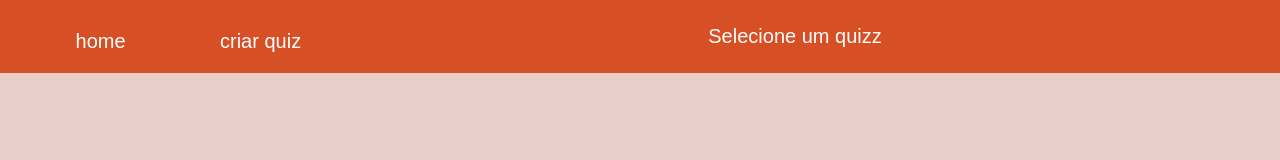
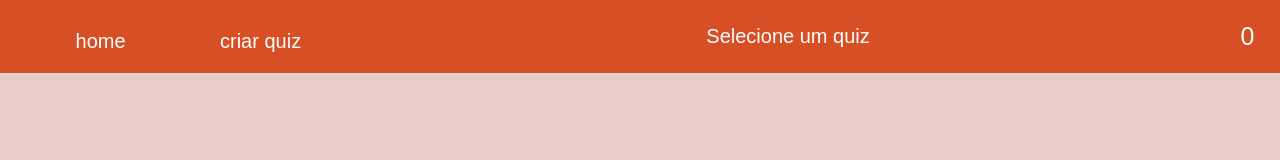
Before and after one commit to mabiiak/pex-quiz, a React (Vite) app: page / in a window 1280 px wide. Shown: the top 160 px of the page. Built offline with nearby package versions, Linux system fonts and the light colour scheme.

Commit message:
ajuste de header

```diff
--- a/src/Header.jsx
+++ b/src/Header.jsx
@@ -10,9 +10,9 @@ export default function Header({ selecionado, score, currentQuestionIndex }) {
             <button onClick={() => navigate("/")}>home</button>
             <button onClick={() => navigate("/criar")}>criar quiz</button>
           </div>
-          <span className="title">{ selecionado ? selecionado.titulo : "Selecione um quizz" }</span>
+          <span className="title">{ selecionado ? selecionado.titulo : "Selecione um quiz" }</span>
           <div>
-          {selecionado &&
+          {currentQuestionIndex &&
             <>
               <span> {currentQuestionIndex} / {selecionado.perguntas.length} </span>
               <span> pontos: {score} </span>
```
